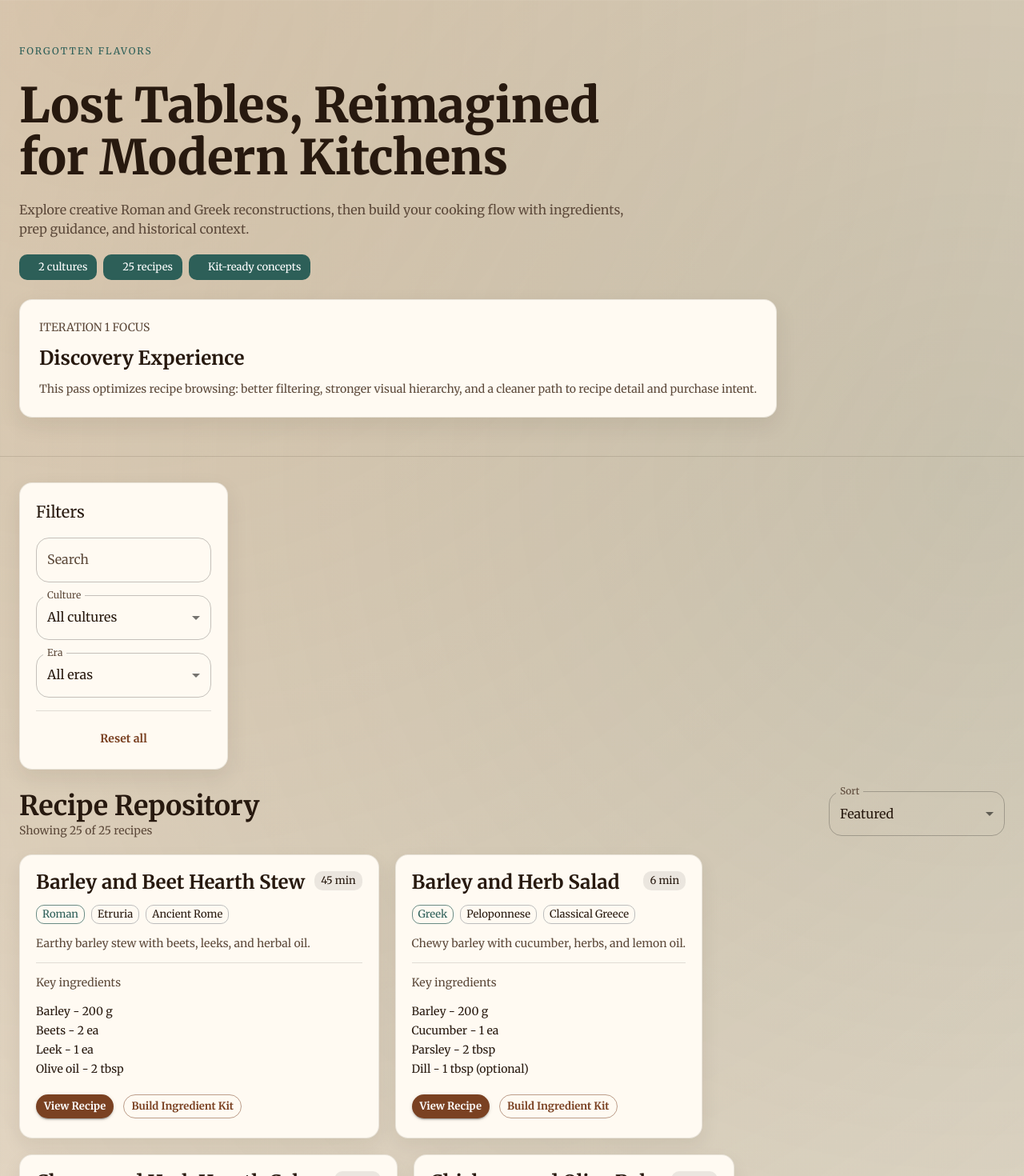
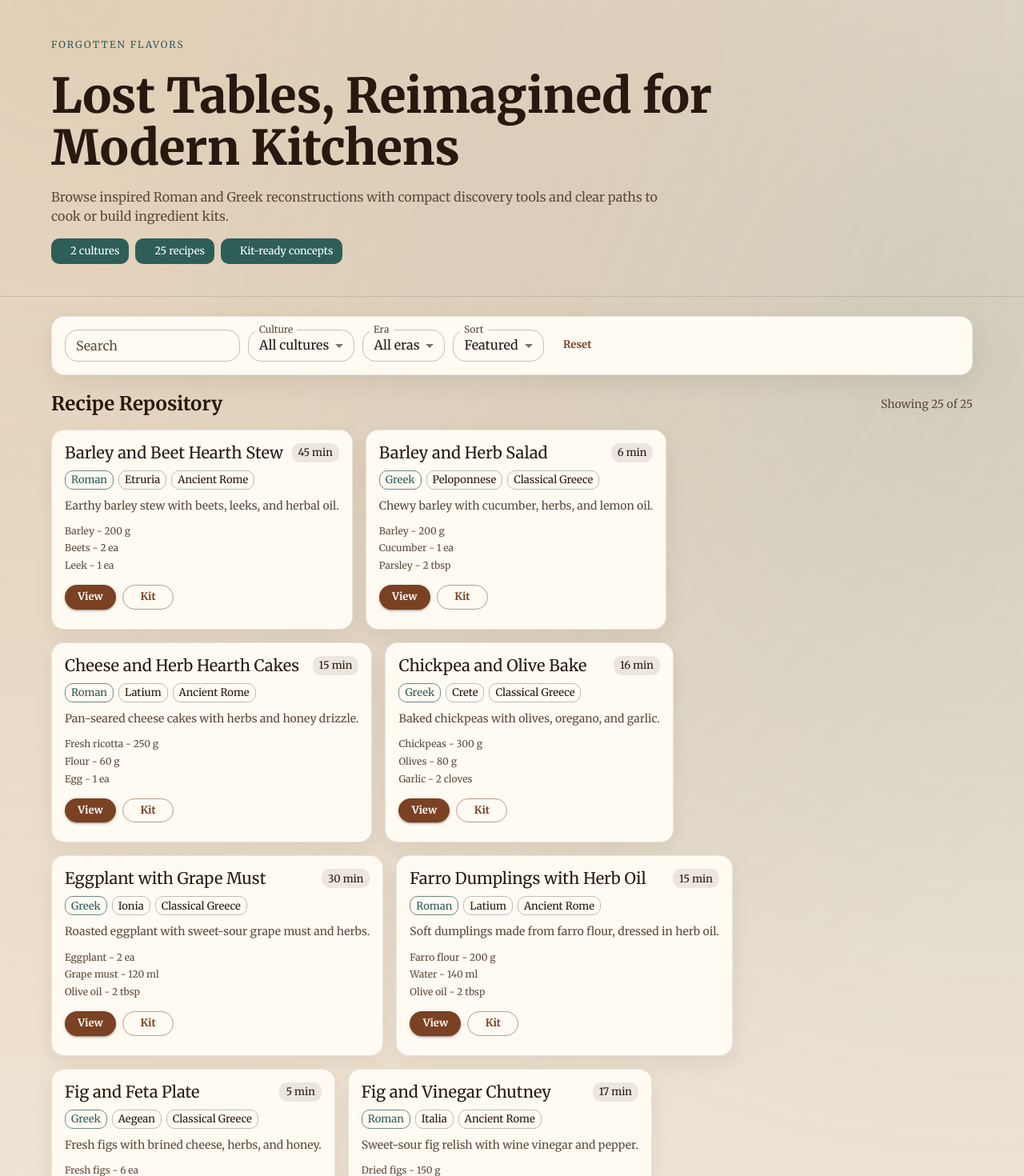
Before and after one commit to robert-laws/forgotten-flavors, a React (Vite) app: page / in a window 1280 px wide. Shown: the top 1470 px of the page at 80% size. Built offline with nearby package versions, Linux system fonts and the light colour scheme; some icons are missing.

Commit message:
Refine recipe UI with compact filters and tighter grid layout

```diff
--- a/src/App.jsx
+++ b/src/App.jsx
@@ -8,7 +8,6 @@ import {
   Chip,
   CircularProgress,
   Container,
-  Divider,
   FormControl,
   Grid,
   InputLabel,
@@ -90,6 +89,7 @@ function App() {
         .filter(Boolean)
         .join(' ')
         .toLowerCase()
+
       const matchesSearch = lowered.length === 0 || searchable.includes(lowered)
       return matchesCulture && matchesEra && matchesSearch
     })
@@ -112,24 +112,22 @@ function App() {
       sx={{
         minHeight: '100vh',
         background:
-          'radial-gradient(circle at 10% 0%, rgba(164, 107, 49, 0.22), transparent 40%), radial-gradient(circle at 95% 10%, rgba(47, 91, 84, 0.18), transparent 35%), #efe4d4',
-        pb: 8,
+          'radial-gradient(circle at 8% 0%, rgba(164, 107, 49, 0.18), transparent 40%), radial-gradient(circle at 96% 12%, rgba(47, 91, 84, 0.14), transparent 32%), #efe4d4',
+        pb: 7,
       }}
     >
       <Box sx={{ borderBottom: '1px solid rgba(35, 24, 14, 0.12)' }}>
-        <Container maxWidth="xl" sx={{ py: { xs: 4, md: 6 } }}>
-          <Grid container spacing={3} alignItems="stretch">
-            <Grid item xs={12} md={8}>
-              <Stack spacing={2.5}>
+        <Container maxWidth="lg" sx={{ py: { xs: 4, md: 5 } }}>
+          <Stack spacing={2}>
             <Typography variant="overline" sx={{ color: 'secondary.main', letterSpacing: 2 }}>
               FORGOTTEN FLAVORS
             </Typography>
-                <Typography variant="h2" sx={{ maxWidth: 780 }}>
+            <Typography variant="h2" sx={{ maxWidth: 860 }}>
               Lost Tables, Reimagined for Modern Kitchens
             </Typography>
-                <Typography variant="body1" sx={{ maxWidth: 760, color: 'text.secondary' }}>
-                  Explore creative Roman and Greek reconstructions, then build your cooking flow with ingredients, prep guidance, and
-                  historical context.
+            <Typography variant="body1" sx={{ color: 'text.secondary', maxWidth: 760 }}>
+              Browse inspired Roman and Greek reconstructions with compact discovery tools and clear paths to cook or build ingredient
+              kits.
             </Typography>
             <Stack direction="row" spacing={1} useFlexGap flexWrap="wrap">
               <Chip icon={<PublicOutlinedIcon />} label={`${cultures.length - 1} cultures`} color="secondary" />
@@ -137,40 +135,24 @@ function App() {
               <Chip icon={<LocalMallOutlinedIcon />} label="Kit-ready concepts" color="secondary" />
             </Stack>
           </Stack>
-            </Grid>
-            <Grid item xs={12} md={4}>
-              <Paper sx={{ height: '100%', p: 3 }}>
-                <Stack spacing={1.5}>
-                  <Typography variant="subtitle2" color="text.secondary">
-                    ITERATION 1 FOCUS
-                  </Typography>
-                  <Typography variant="h5">Discovery Experience</Typography>
-                  <Typography variant="body2" color="text.secondary">
-                    This pass optimizes recipe browsing: better filtering, stronger visual hierarchy, and a cleaner path to recipe detail
-                    and purchase intent.
-                  </Typography>
-                </Stack>
-              </Paper>
-            </Grid>
-          </Grid>
         </Container>
       </Box>
 
-      <Container maxWidth="xl" sx={{ pt: 4 }}>
-        <Grid container spacing={3}>
-          <Grid item xs={12} md={4} lg={3}>
-            <Paper sx={{ p: 2.5, position: { md: 'sticky' }, top: { md: 24 } }}>
-              <Stack spacing={2}>
-                <Typography variant="h6">Filters</Typography>
+      <Container maxWidth="lg" sx={{ pt: 3 }}>
+        <Paper sx={{ p: { xs: 1.5, sm: 2 }, mb: 2.5 }}>
+          <Grid container spacing={1.25} alignItems="center">
+            <Grid item xs={12} sm={6} md={4}>
               <TextField
+                fullWidth
+                size="small"
                 label="Search"
                 placeholder="Name, region, flavor"
                 value={query}
                 onChange={(event) => setQuery(event.target.value)}
-                  fullWidth
               />
-
-                <FormControl fullWidth>
+            </Grid>
+            <Grid item xs={6} sm={6} md={2.5}>
+              <FormControl fullWidth size="small">
                 <InputLabel id="culture-filter-label">Culture</InputLabel>
                 <Select
                   labelId="culture-filter-label"
@@ -185,8 +167,9 @@ function App() {
                   ))}
                 </Select>
               </FormControl>
-
-                <FormControl fullWidth>
+            </Grid>
+            <Grid item xs={6} sm={6} md={2.5}>
+              <FormControl fullWidth size="small">
                 <InputLabel id="era-filter-label">Era</InputLabel>
                 <Select labelId="era-filter-label" label="Era" value={era} onChange={(event) => setEra(event.target.value)}>
                   {eras.map((value) => (
@@ -196,10 +179,21 @@ function App() {
                   ))}
                 </Select>
               </FormControl>
-
-                <Divider />
-
+            </Grid>
+            <Grid item xs={8} sm={6} md={2}>
+              <FormControl fullWidth size="small">
+                <InputLabel id="sort-label">Sort</InputLabel>
+                <Select labelId="sort-label" label="Sort" value={sortBy} onChange={(event) => setSortBy(event.target.value)}>
+                  <MenuItem value="featured">Featured</MenuItem>
+                  <MenuItem value="name">Name (A-Z)</MenuItem>
+                  <MenuItem value="time">Prep time</MenuItem>
+                </Select>
+              </FormControl>
+            </Grid>
+            <Grid item xs={4} sm={6} md={1}>
               <Button
+                fullWidth
+                size="small"
                 variant="text"
                 onClick={() => {
                   setQuery('')
@@ -208,29 +202,17 @@ function App() {
                   setSortBy('featured')
                 }}
               >
-                  Reset all
+                Reset
               </Button>
-              </Stack>
+            </Grid>
+          </Grid>
         </Paper>
-          </Grid>
 
-          <Grid item xs={12} md={8} lg={9}>
-            <Stack spacing={2.5}>
-              <Stack direction={{ xs: 'column', sm: 'row' }} spacing={2} justifyContent="space-between" alignItems={{ sm: 'center' }}>
-                <Box>
-                  <Typography variant="h4">Recipe Repository</Typography>
+        <Stack direction={{ xs: 'column', sm: 'row' }} justifyContent="space-between" alignItems={{ sm: 'center' }} sx={{ mb: 2 }}>
+          <Typography variant="h5">Recipe Repository</Typography>
           <Typography variant="body2" color="text.secondary">
-                    Showing {filteredRecipes.length} of {recipes.length} recipes
+            Showing {filteredRecipes.length} of {recipes.length}
           </Typography>
-                </Box>
-                <FormControl sx={{ minWidth: 220 }}>
-                  <InputLabel id="sort-label">Sort</InputLabel>
-                  <Select labelId="sort-label" label="Sort" value={sortBy} onChange={(event) => setSortBy(event.target.value)}>
-                    <MenuItem value="featured">Featured</MenuItem>
-                    <MenuItem value="name">Name (A-Z)</MenuItem>
-                    <MenuItem value="time">Prep time (fastest)</MenuItem>
-                  </Select>
-                </FormControl>
         </Stack>
 
         {loading && (
@@ -242,23 +224,23 @@ function App() {
         {error && <Alert severity="error">{error}</Alert>}
 
         {!loading && !error && (
-                <Grid container spacing={2.5}>
+          <Grid container spacing={2}>
             {filteredRecipes.map((recipe) => {
               const minutes = estimateMinutes(recipe)
 
               return (
-                      <Grid key={recipe.id} item xs={12} lg={6}>
+                <Grid key={recipe.id} item xs={12} sm={6} lg={4}>
                   <Card sx={{ height: '100%' }}>
-                          <CardContent sx={{ p: 2.5 }}>
-                            <Stack spacing={1.75}>
-                              <Stack direction="row" justifyContent="space-between" alignItems="flex-start" spacing={1.5}>
-                                <Typography variant="h5" sx={{ lineHeight: 1.15 }}>
+                    <CardContent sx={{ p: 2 }}>
+                      <Stack spacing={1.25}>
+                        <Stack direction="row" justifyContent="space-between" alignItems="flex-start" spacing={1}>
+                          <Typography variant="h6" sx={{ lineHeight: 1.2 }}>
                             {recipe.name}
                           </Typography>
                           {minutes && <Chip size="small" label={`${minutes} min`} />}
                         </Stack>
 
-                              <Stack direction="row" spacing={1} useFlexGap flexWrap="wrap">
+                        <Stack direction="row" spacing={0.75} useFlexGap flexWrap="wrap">
                           {recipe.culture && <Chip label={recipe.culture} variant="outlined" color="secondary" size="small" />}
                           {recipe.region && <Chip label={recipe.region} variant="outlined" size="small" />}
                           {recipe.era && <Chip label={recipe.era} variant="outlined" size="small" />}
@@ -270,25 +252,20 @@ function App() {
                           </Typography>
                         )}
 
-                              <Divider />
-
-                              <Typography variant="subtitle2" color="text.secondary">
-                                Key ingredients
-                              </Typography>
-                              <Stack spacing={0.5}>
-                                {(recipe.ingredients || []).slice(0, 4).map((item, index) => (
-                                  <Typography key={`${recipe.id}-ingredient-${index}`} variant="body2">
+                        <Stack spacing={0.25} sx={{ pt: 0.25 }}>
+                          {(recipe.ingredients || []).slice(0, 3).map((item, index) => (
+                            <Typography key={`${recipe.id}-ingredient-${index}`} variant="caption" color="text.secondary">
                               {getIngredientLine(item)}
                             </Typography>
                           ))}
                         </Stack>
 
-                              <Stack direction="row" spacing={1.5} sx={{ pt: 1 }}>
+                        <Stack direction="row" spacing={1} sx={{ pt: 0.5 }}>
                           <Button variant="contained" size="small">
-                                  View Recipe
+                            View
                           </Button>
                           <Button variant="outlined" size="small">
-                                  Build Ingredient Kit
+                            Kit
                           </Button>
                         </Stack>
                       </Stack>
@@ -299,9 +276,6 @@ function App() {
             })}
           </Grid>
         )}
-            </Stack>
-          </Grid>
-        </Grid>
       </Container>
     </Box>
   )
```
Lines whose indentation alone changed are shown as unchanged.
